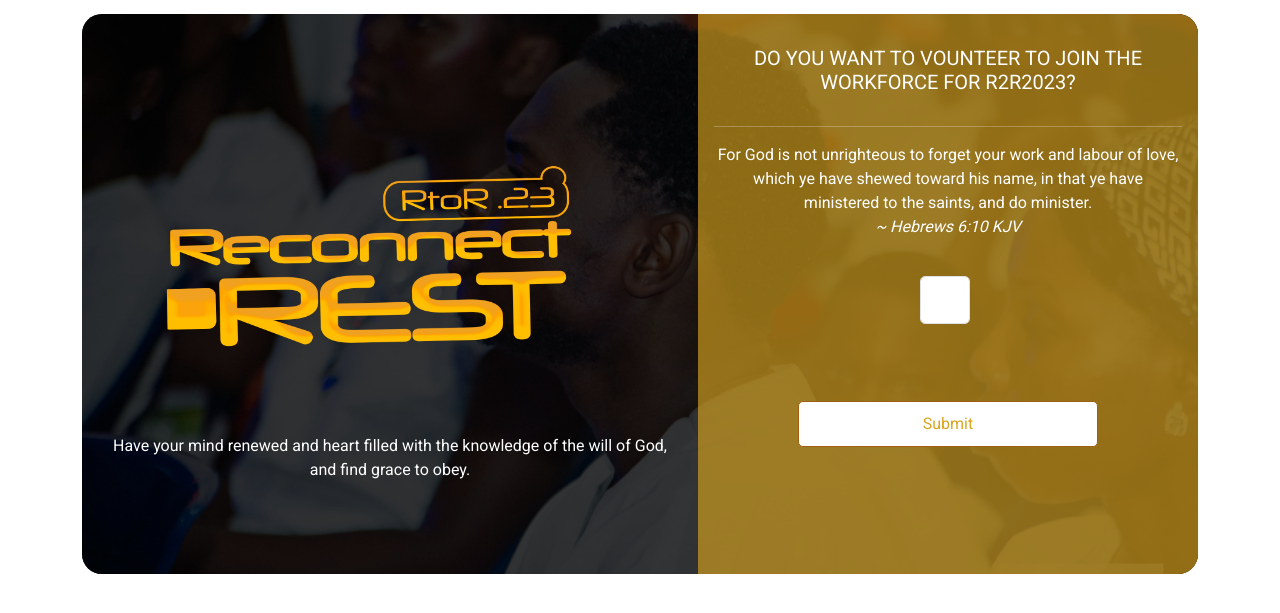
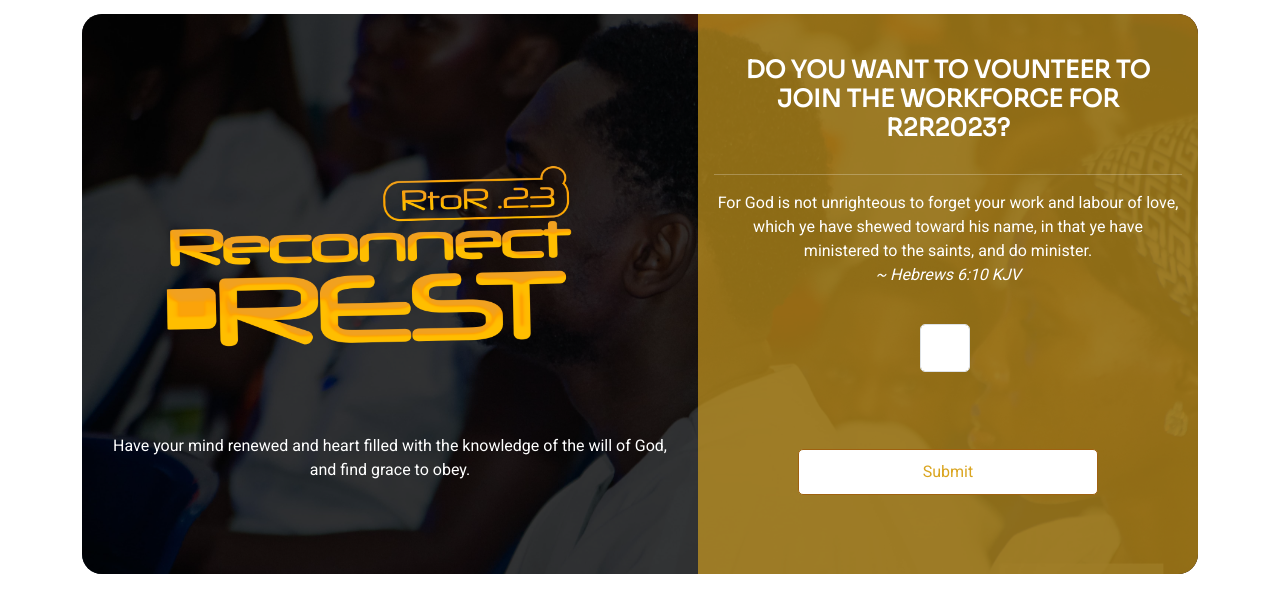
Before and after one commit to EsaKris/R2R, a Django app: page /volunteer/1 in a window 1280 px wide. Shown: the part 86-699 px from the top of the page. Run offline with Django 4.2, Linux system fonts and the light colour scheme; data comes from the database, SQL or seed files in the repository; some libraries are stand-ins or nearby versions.

Commit message:
modified:   templates/home/volunteer.html

```diff
--- a/templates/home/volunteer.html
+++ b/templates/home/volunteer.html
@@ -26,7 +26,7 @@
             </div>
             <form method="post" id='myForm'>
                 <div style="height:100%;overflow-y: scroll;">
-                <center><h5 class="text-center p-3">DO YOU WANT TO VOUNTEER TO JOIN THE WORKFORCE FOR R2R2023?</h5></center>
+                <center><h4 class="text-center p-3" style="font-weight: 900;">DO YOU WANT TO VOUNTEER TO JOIN THE WORKFORCE FOR R2R2023?</h4></center>
                 <hr>
                 <center>
                     <p>For God is not unrighteous to forget your work and labour of love, which ye have shewed toward his name, in that ye have ministered to the saints, and do minister.</p>
```
